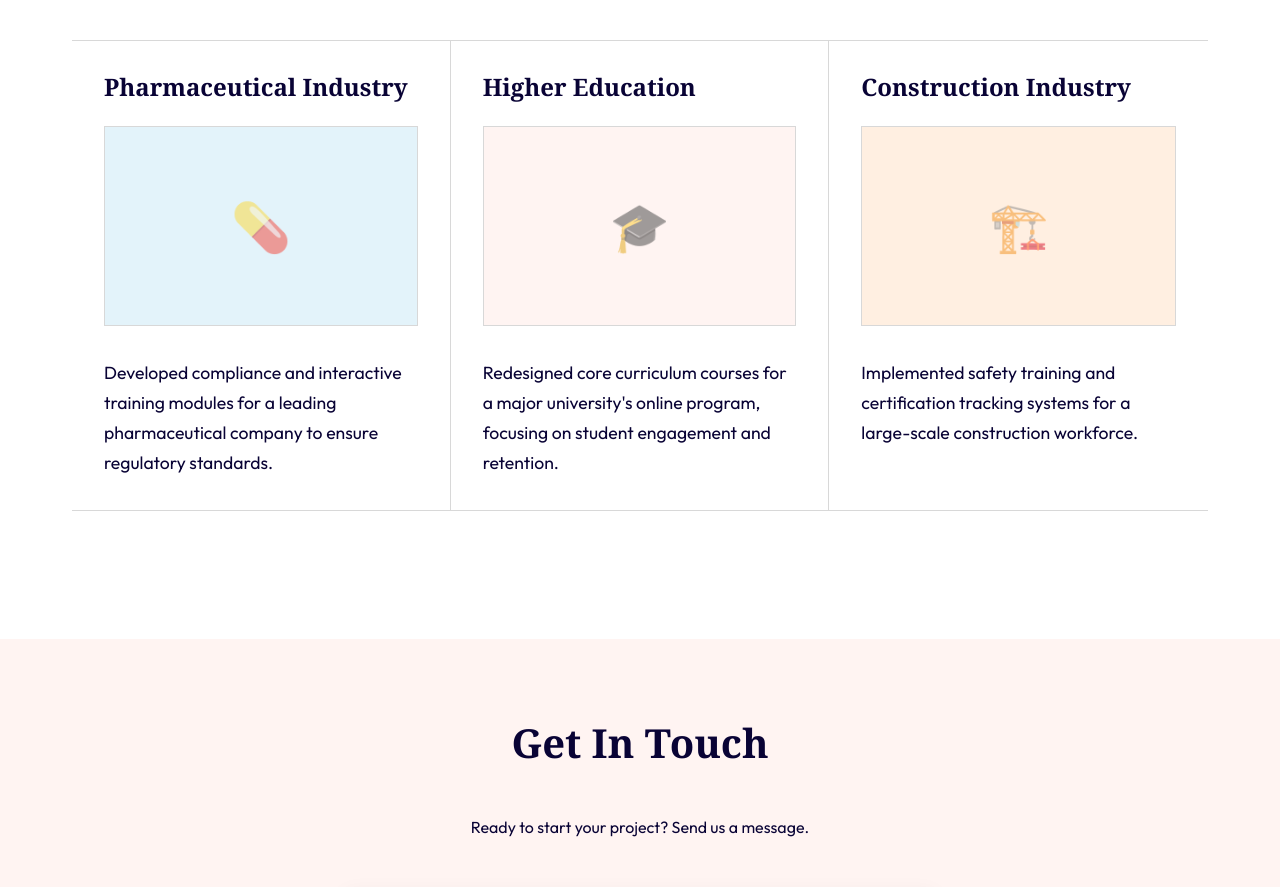
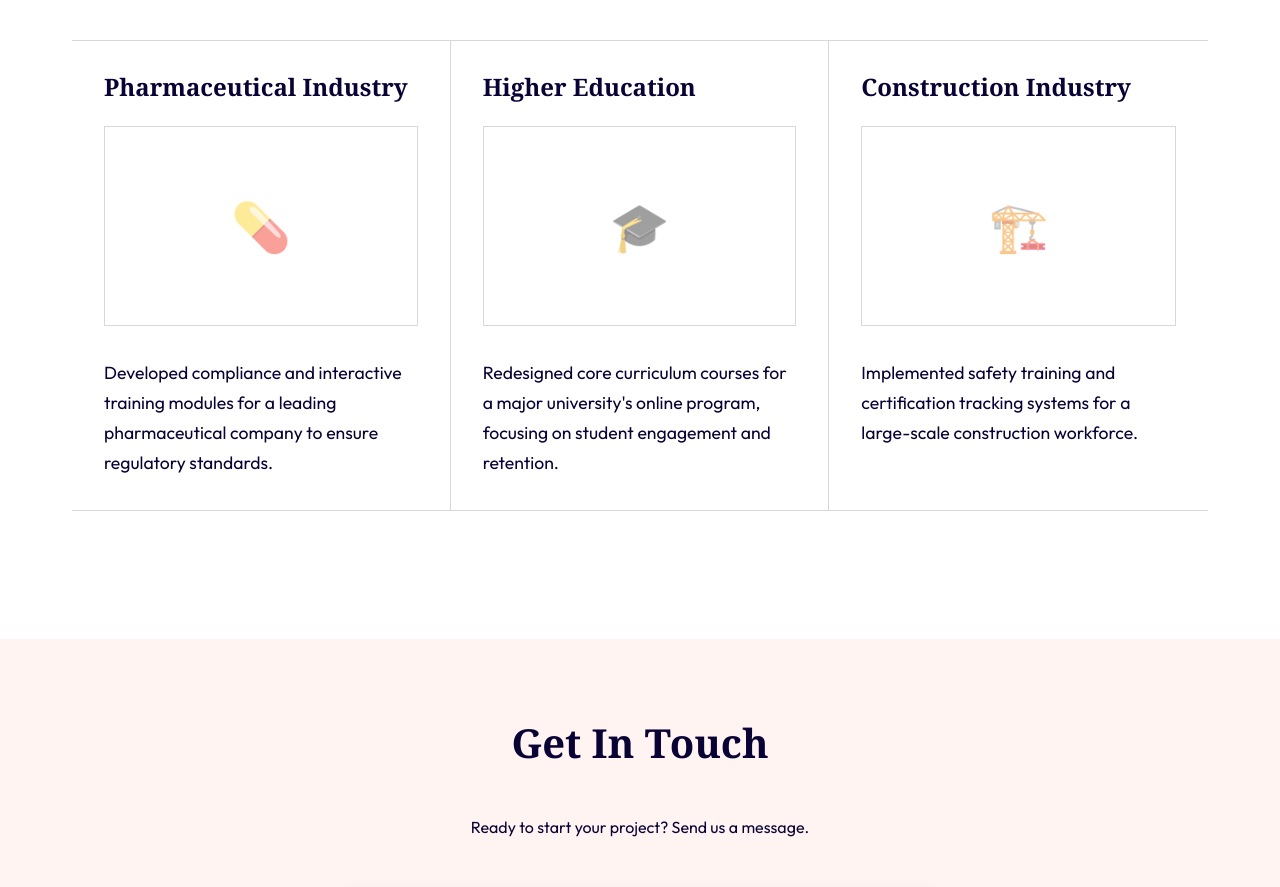
Before and after one commit to salhosny/manara-website, a plain HTML site: page index.html in a window 1280 px wide. Shown: the part 2060-2947 px from the top of the page. Drawn offline with Linux system fonts and the light colour scheme.

Commit message:
remove some more color

```diff
--- a/index.html
+++ b/index.html
@@ -136,7 +136,7 @@
                 <!-- Column 1 -->
                 <div class="project-col">
                     <h3>Pharmaceutical Industry</h3>
-                    <div class="project-visual" style="background-color: var(--bg-blue-light);">
+                    <div class="project-visual">
                         <div class="placeholder-icon">💊</div>
                     </div>
                     <p class="project-desc">Developed compliance and interactive training modules for a leading
@@ -146,7 +146,7 @@
                 <!-- Column 2 -->
                 <div class="project-col">
                     <h3>Higher Education</h3>
-                    <div class="project-visual" style="background-color: var(--bg-pink-light);">
+                    <div class="project-visual">
                         <div class="placeholder-icon">🎓</div>
                     </div>
                     <p class="project-desc">Redesigned core curriculum courses for a major university's online program,
@@ -156,7 +156,7 @@
                 <!-- Column 3 -->
                 <div class="project-col">
                     <h3>Construction Industry</h3>
-                    <div class="project-visual" style="background-color: var(--bg-yellow-pink);">
+                    <div class="project-visual">
                         <div class="placeholder-icon">🏗️</div>
                     </div>
                     <p class="project-desc">Implemented safety training and certification tracking systems for a
--- a/styles.css
+++ b/styles.css
@@ -422,7 +422,8 @@ header.scrolled {
 .project-visual {
     width: 100%;
     height: 200px;
-    background-color: var(--bg-pink-dark);
+    background-color: var(--bg-white);
+    /* Changed from pink to white */
     margin-bottom: 2rem;
     border-radius: 0px;
     position: relative;
```
